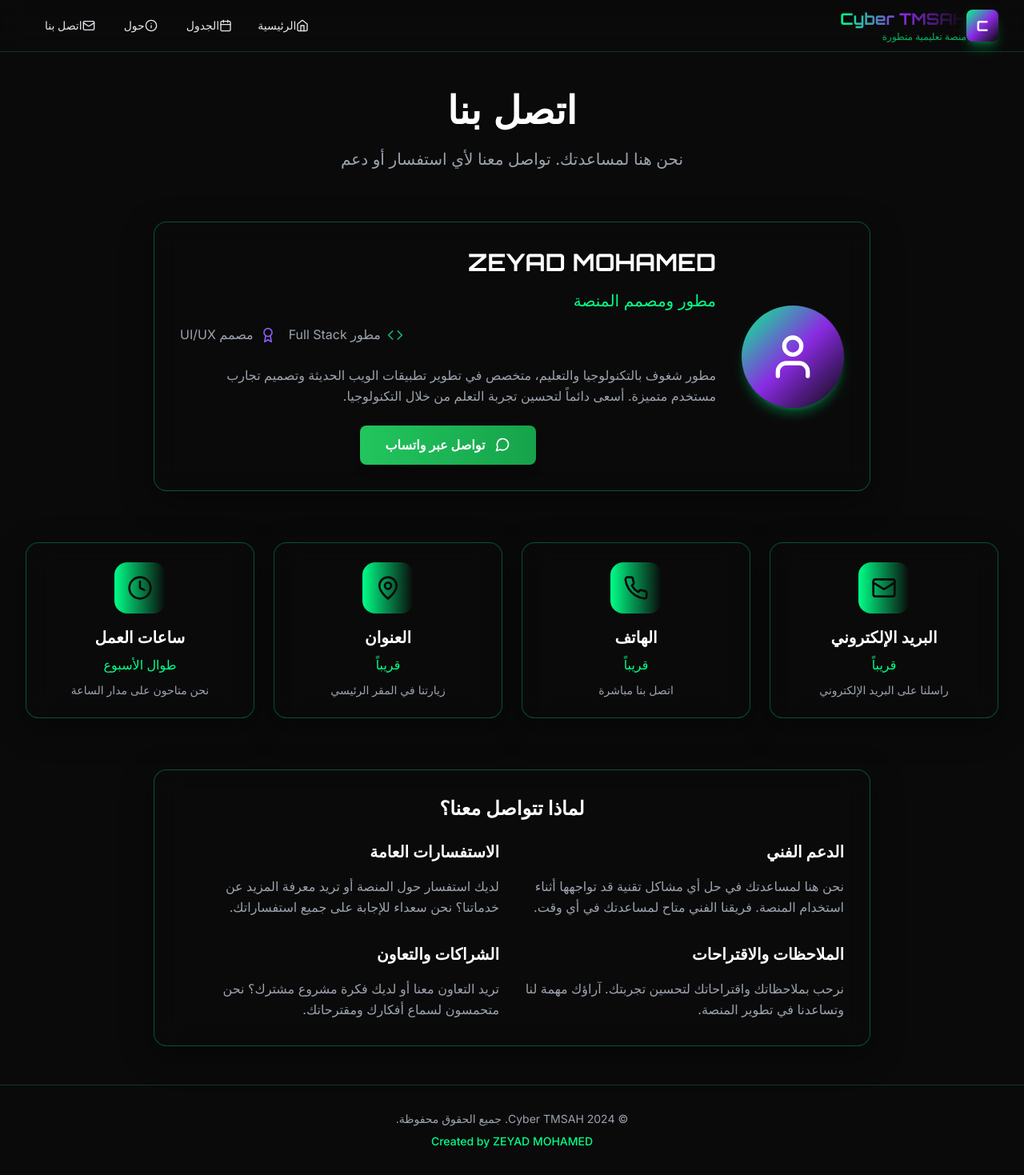
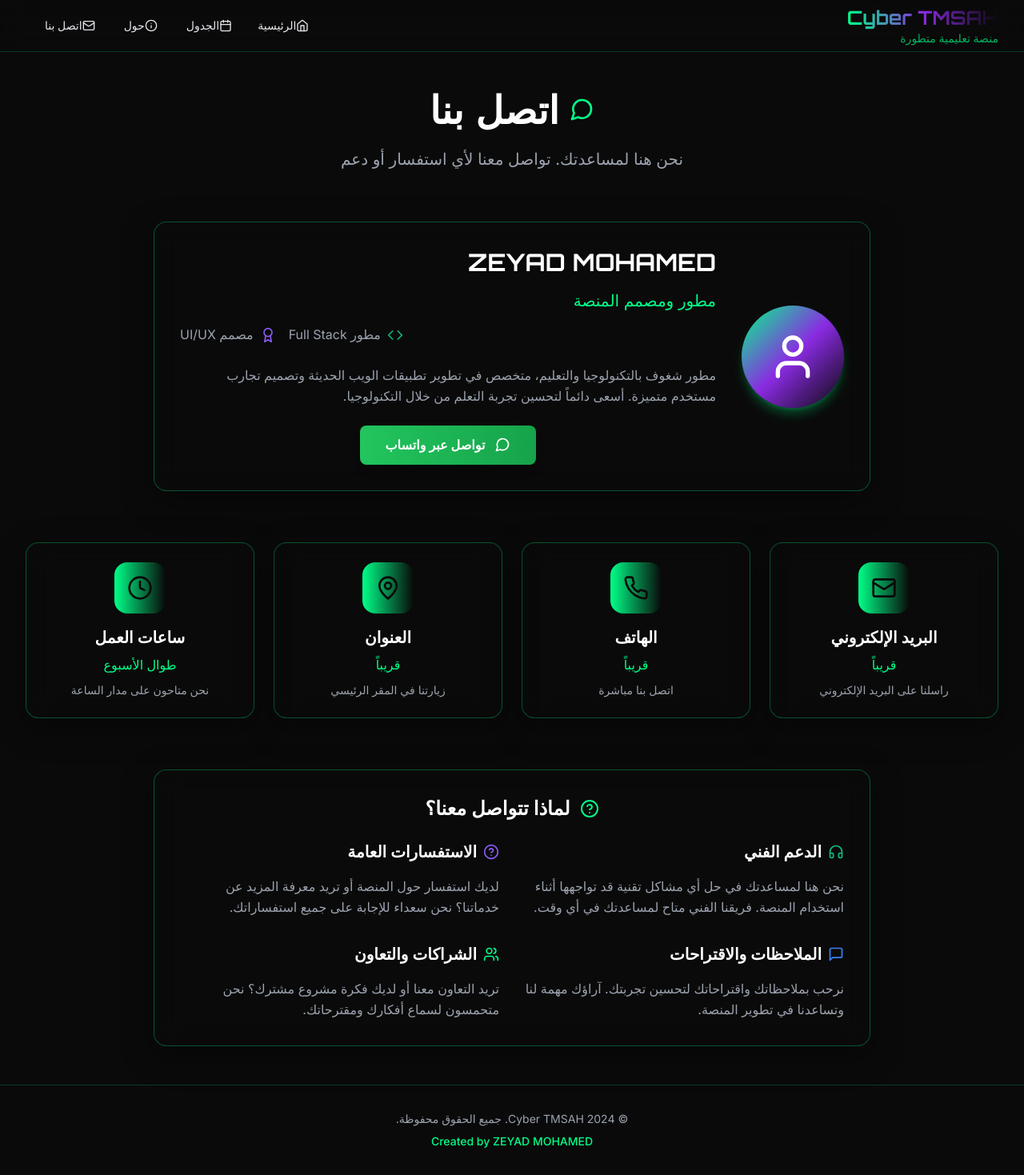
Before and after one commit to phoenixcrypto/cyber-tmsah, a Next.js app: page /contact in a window 1280 px wide. Shown: the whole page at 80% size. Built offline with nearby package versions, Linux system fonts and the light colour scheme.

Commit message:
Fix logo design, add icons to all sections, and fix contact page issues

```diff
--- a/app/about/page.tsx
+++ b/app/about/page.tsx
@@ -1,6 +1,6 @@
 'use client'
 
-import { Users, BookOpen, Award, Target, Heart, Lightbulb, ThumbsUp, Star } from 'lucide-react'
+import { Users, BookOpen, Award, Target, Heart, Lightbulb, ThumbsUp, Star, Info } from 'lucide-react'
 import { useState, useEffect } from 'react'
 
 export default function AboutPage() {
@@ -95,9 +95,12 @@ export default function AboutPage() {
       <div className="max-w-7xl mx-auto px-4 sm:px-6 lg:px-8 py-12">
         {/* Header */}
         <div className="text-center mb-16 animate-fade-in">
-          <h1 className="text-3xl sm:text-4xl md:text-5xl font-orbitron font-bold text-dark-100 mb-6">
+          <div className="flex items-center justify-center gap-3 mb-6">
+            <Info className="w-8 h-8 text-cyber-neon" />
+            <h1 className="text-3xl sm:text-4xl md:text-5xl font-orbitron font-bold text-dark-100">
               حول منصة Cyber TMSAH
             </h1>
+          </div>
           <p className="text-lg sm:text-xl text-dark-300 max-w-3xl mx-auto">
             منصة تعليمية متطورة تجمع بين التكنولوجيا والتعليم لتحقيق أفضل تجربة تعلم
           </p>
@@ -106,9 +109,12 @@ export default function AboutPage() {
         {/* Mission Section */}
         <div className="mb-16 animate-slide-up">
           <div className="enhanced-card p-8 text-center">
-            <h2 className="text-2xl sm:text-3xl font-semibold text-dark-100 mb-6">
+            <div className="flex items-center justify-center gap-3 mb-6">
+              <Target className="w-6 h-6 text-cyber-neon" />
+              <h2 className="text-2xl sm:text-3xl font-semibold text-dark-100">
                 رسالتنا
               </h2>
+            </div>
             <p className="text-lg text-dark-300 leading-relaxed max-w-4xl mx-auto">
               نسعى لتوفير بيئة تعليمية متطورة ومحفزة تساعد الطلاب على تحقيق أقصى استفادة من تعلمهم.
               نؤمن بأن التعليم يجب أن يكون تفاعلياً وممتعاً ومتاحاً للجميع، ولهذا نستخدم أحدث التقنيات
@@ -119,9 +125,12 @@ export default function AboutPage() {
 
         {/* Features Section */}
         <div className="mb-16 animate-slide-up">
-          <h2 className="text-2xl sm:text-3xl font-semibold text-dark-100 mb-8 text-center">
+          <div className="flex items-center justify-center gap-3 mb-8">
+            <Star className="w-6 h-6 text-cyber-neon" />
+            <h2 className="text-2xl sm:text-3xl font-semibold text-dark-100">
               مميزاتنا
             </h2>
+          </div>
           <div className="grid grid-cols-1 md:grid-cols-2 lg:grid-cols-4 gap-6">
             {features.map((feature, index) => {
               const Icon = feature.icon
@@ -148,9 +157,12 @@ export default function AboutPage() {
 
         {/* Values Section */}
         <div className="mb-16 animate-slide-up">
-          <h2 className="text-2xl sm:text-3xl font-semibold text-dark-100 mb-8 text-center">
+          <div className="flex items-center justify-center gap-3 mb-8">
+            <Heart className="w-6 h-6 text-cyber-neon" />
+            <h2 className="text-2xl sm:text-3xl font-semibold text-dark-100">
               قيمنا
             </h2>
+          </div>
           <div className="grid grid-cols-1 md:grid-cols-2 gap-6">
             {values.map((value, index) => {
               const Icon = value.icon
@@ -181,9 +193,12 @@ export default function AboutPage() {
 
         {/* Interactive Stats Section */}
         <div className="mb-16 animate-slide-up">
-          <h2 className="text-2xl sm:text-3xl font-semibold text-dark-100 mb-8 text-center">
+          <div className="flex items-center justify-center gap-3 mb-8">
+            <ThumbsUp className="w-6 h-6 text-cyber-neon" />
+            <h2 className="text-2xl sm:text-3xl font-semibold text-dark-100">
               إحصائياتنا التفاعلية
             </h2>
+          </div>
           <div className="grid grid-cols-1 md:grid-cols-2 lg:grid-cols-4 gap-6">
             <div className="glass-card p-6 text-center">
               <div className="w-16 h-16 bg-gradient-to-r from-cyber-neon to-cyber-green rounded-2xl flex items-center justify-center mx-auto mb-4">
--- a/app/contact/page.tsx
+++ b/app/contact/page.tsx
@@ -1,4 +1,4 @@
-import { Mail, Phone, MapPin, Clock, MessageCircle, User, Code, Award } from 'lucide-react'
+import { Mail, Phone, MapPin, Clock, MessageCircle, User, Code, Award, HeadphonesIcon, HelpCircle, MessageSquare, Users } from 'lucide-react'
 
 export const dynamic = 'force-dynamic'
 export const revalidate = 0
@@ -42,9 +42,12 @@ export default function ContactPage() {
       <div className="max-w-7xl mx-auto px-4 sm:px-6 lg:px-8 py-12">
         {/* Header */}
         <div className="text-center mb-16 animate-fade-in">
-          <h1 className="text-3xl sm:text-4xl md:text-5xl font-orbitron font-bold text-dark-100 mb-6">
+          <div className="flex items-center justify-center gap-3 mb-6">
+            <MessageCircle className="w-8 h-8 text-cyber-neon" />
+            <h1 className="text-3xl sm:text-4xl md:text-5xl font-orbitron font-bold text-dark-100">
               اتصل بنا
             </h1>
+          </div>
           <p className="text-lg sm:text-xl text-dark-300 max-w-3xl mx-auto">
             نحن هنا لمساعدتك. تواصل معنا لأي استفسار أو دعم
           </p>
@@ -120,14 +123,20 @@ export default function ContactPage() {
         {/* Additional Info */}
         <div className="max-w-4xl mx-auto animate-slide-up">
           <div className="enhanced-card p-8 text-center">
-            <h3 className="text-2xl font-semibold text-dark-100 mb-6">
+            <div className="flex items-center justify-center gap-3 mb-6">
+              <HelpCircle className="w-6 h-6 text-cyber-neon" />
+              <h3 className="text-2xl font-semibold text-dark-100">
                 لماذا تتواصل معنا؟
               </h3>
+            </div>
             <div className="grid grid-cols-1 md:grid-cols-2 gap-8">
               <div className="text-right">
-                <h4 className="text-xl font-semibold text-dark-100 mb-4">
+                <div className="flex items-center gap-2 mb-4">
+                  <HeadphonesIcon className="w-5 h-5 text-cyber-green" />
+                  <h4 className="text-xl font-semibold text-dark-100">
                     الدعم الفني
                   </h4>
+                </div>
                 <p className="text-dark-300 leading-relaxed">
                   نحن هنا لمساعدتك في حل أي مشاكل تقنية قد تواجهها أثناء استخدام المنصة.
                   فريقنا الفني متاح لمساعدتك في أي وقت.
@@ -135,9 +144,12 @@ export default function ContactPage() {
               </div>
 
               <div className="text-right">
-                <h4 className="text-xl font-semibold text-dark-100 mb-4">
+                <div className="flex items-center gap-2 mb-4">
+                  <HelpCircle className="w-5 h-5 text-cyber-violet" />
+                  <h4 className="text-xl font-semibold text-dark-100">
                     الاستفسارات العامة
                   </h4>
+                </div>
                 <p className="text-dark-300 leading-relaxed">
                   لديك استفسار حول المنصة أو تريد معرفة المزيد عن خدماتنا؟
                   نحن سعداء للإجابة على جميع استفساراتك.
@@ -145,9 +157,12 @@ export default function ContactPage() {
               </div>
 
               <div className="text-right">
-                <h4 className="text-xl font-semibold text-dark-100 mb-4">
+                <div className="flex items-center gap-2 mb-4">
+                  <MessageSquare className="w-5 h-5 text-cyber-blue" />
+                  <h4 className="text-xl font-semibold text-dark-100">
                     الملاحظات والاقتراحات
                   </h4>
+                </div>
                 <p className="text-dark-300 leading-relaxed">
                   نرحب بملاحظاتك واقتراحاتك لتحسين تجربتك.
                   آراؤك مهمة لنا وتساعدنا في تطوير المنصة.
@@ -155,9 +170,12 @@ export default function ContactPage() {
               </div>
 
               <div className="text-right">
-                <h4 className="text-xl font-semibold text-dark-100 mb-4">
+                  <div className="flex items-center gap-2 mb-4">
+                    <Users className="w-5 h-5 text-cyber-neon" />
+                    <h4 className="text-xl font-semibold text-dark-100">
                       الشراكات والتعاون
                     </h4>
+                  </div>
                 <p className="text-dark-300 leading-relaxed">
                   تريد التعاون معنا أو لديك فكرة مشروع مشترك؟
                   نحن متحمسون لسماع أفكارك ومقترحاتك.
--- a/app/page.tsx
+++ b/app/page.tsx
@@ -197,9 +197,12 @@ export default function HomePage() {
       <section className="py-20 bg-gradient-to-b from-cyber-dark/50 to-cyber-dark">
         <div className="max-w-7xl mx-auto px-4 sm:px-6 lg:px-8">
           <div className="text-center mb-16 animate-slide-up">
-            <h2 className="text-3xl sm:text-4xl md:text-5xl font-orbitron font-bold text-dark-100 mb-6">
-              جدول اليوم
-            </h2>
+            <div className="flex items-center justify-center gap-3 mb-6">
+              <Calendar className="w-8 h-8 text-cyber-neon" />
+              <h2 className="text-3xl sm:text-4xl md:text-5xl font-orbitron font-bold text-dark-100">
+                جدول اليوم
+              </h2>
+            </div>
             <p className="text-lg sm:text-xl text-dark-300 max-w-3xl mx-auto">
               {getCurrentDate()}
             </p>
--- a/components/Navbar.tsx
+++ b/components/Navbar.tsx
@@ -28,17 +28,11 @@ export default function Navbar() {
         <div className="flex justify-between items-center h-16">
           {/* Logo */}
           <Link href="/" className="flex items-center space-x-3 text-cyber-neon hover:text-cyber-violet transition-colors group">
-            <div className="relative">
-              <div className="w-10 h-10 bg-gradient-to-br from-cyber-neon via-cyber-violet to-cyber-green rounded-lg flex items-center justify-center shadow-lg shadow-cyber-neon/30 group-hover:shadow-cyber-violet/40 transition-all duration-300">
-                <span className="font-orbitron font-bold text-white text-lg">C</span>
-              </div>
-              <div className="absolute -top-1 -right-1 w-3 h-3 bg-cyber-green rounded-full animate-pulse"></div>
-            </div>
             <div className="flex flex-col">
-              <span className="font-orbitron font-bold text-xl bg-gradient-to-r from-cyber-neon via-cyber-violet to-cyber-green bg-clip-text text-transparent group-hover:from-cyber-violet group-hover:via-cyber-green group-hover:to-cyber-neon transition-all duration-300">
+              <span className="font-orbitron font-bold text-2xl bg-gradient-to-r from-cyber-neon via-cyber-violet to-cyber-green bg-clip-text text-transparent group-hover:from-cyber-violet group-hover:via-cyber-green group-hover:to-cyber-neon transition-all duration-300">
                 Cyber TMSAH
               </span>
-              <span className="text-xs text-cyber-neon/70 font-medium">منصة تعليمية متطورة</span>
+              <span className="text-sm text-cyber-neon/70 font-medium">منصة تعليمية متطورة</span>
             </div>
           </Link>
 
```
Lines whose indentation alone changed are shown as unchanged.
